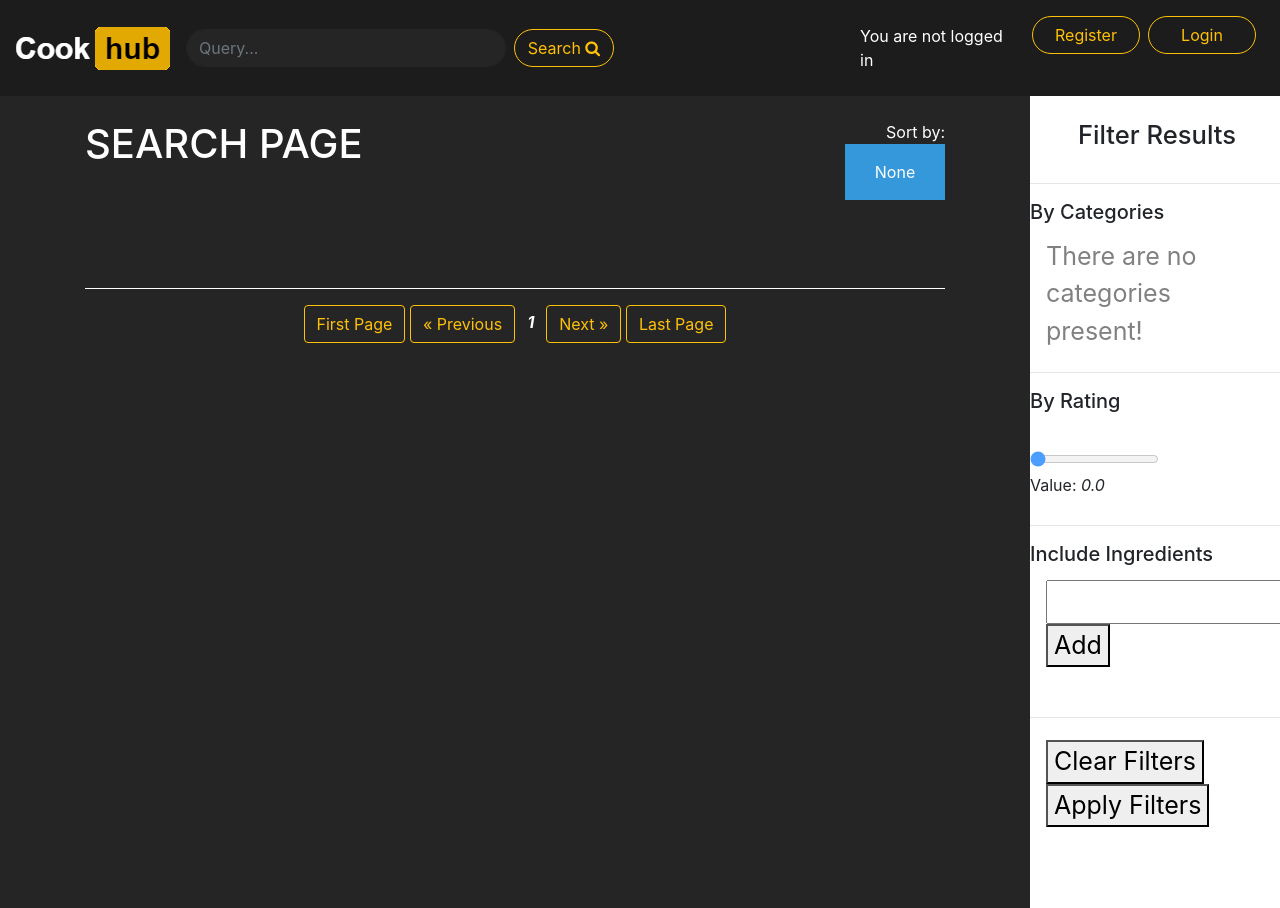
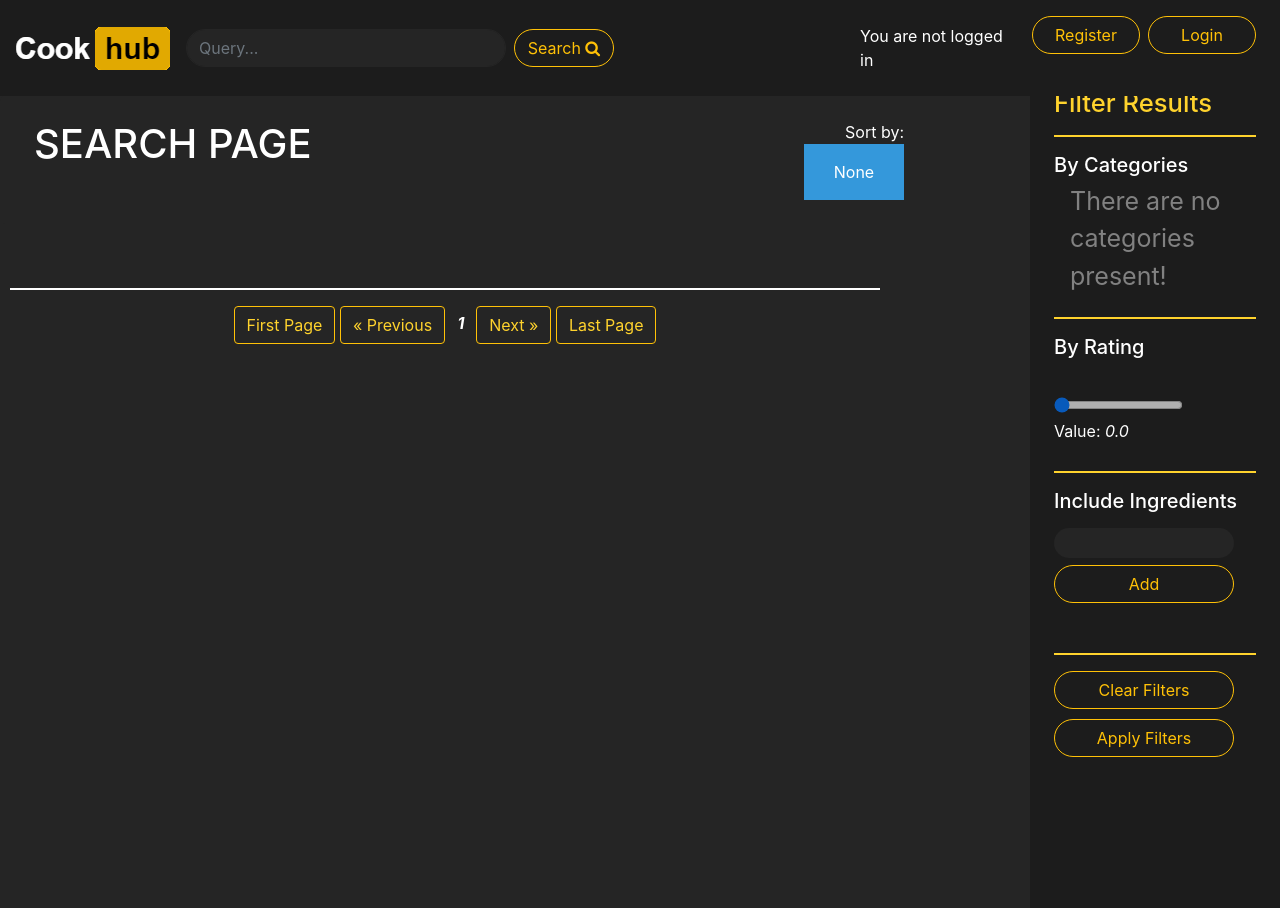
Before and after one commit to Konrad9/cookhub, a Django app: page /search/ in a window 1280 px wide. Run offline with Django 3.2, Linux system fonts and the light colour scheme; data that the repository does not hold is empty; some libraries are stand-ins or nearby versions.

Commit message:
Updated search side nav panel design

```diff
--- a/cookhub/static/css/search.css
+++ b/cookhub/static/css/search.css
@@ -35,12 +35,12 @@
   color: #f1f1f1;
 }
 
-/* Style page content
+
 .container {
-  margin-right: 250px; /* Same as the width of the sidebar */
+  margin-right: 250px;
   padding: 0px 10px;
 }
-*/
+
 
 /* On smaller screens, where height is less than 450px, change the style of the sidebar (less padding and a smaller font size) */
 @media screen and (max-height: 450px) {
@@ -93,3 +93,25 @@
 
 /* Show the dropdown menu (use JS to add this class to the .dropdown-content container when the user clicks on the dropdown button) */
 .show {display:block;}
+
+#results {
+  color: #ffd32d;
+}
+
+#side_nav_search {
+  color: white;
+}
+
+hr {
+  border: #ffd32d 1px solid;
+}
+
+#ingredientInput {
+  background-color: #252525;
+  color: white;
+  border-radius: 10rem;
+  padding-left: 10px;
+  font-size: 15px;
+  border: 0px;
+  margin-bottom: 7px;
+}
--- a/cookhub/templates/cookhub/search.html
+++ b/cookhub/templates/cookhub/search.html
@@ -6,7 +6,7 @@
 {% endblock %}
 
 {% block head_block %}
-<link rel="stylesheet" type="text/css" href="{% static 'css/search.css' %}" />
+    <link rel="stylesheet" type="text/css" href="{% static 'css/search.css' %}"/>
 {% endblock %}
 
 {% block body_block %}
@@ -14,7 +14,8 @@
         <div class="container">
             <div class="row">
                 <div class="col-md-4">
-                <h1 style="color: white; text-transform: uppercase" class="jumbotron-heading">Search{% if query %} results for: '{{ query }}'{% else %} page{% endif %}</h1>
+                    <h1 style="color: white; text-transform: uppercase" class="jumbotron-heading">Search{% if query %}
+                        results for: '{{ query }}'{% else %} page{% endif %}</h1>
                 </div>
                 <div class="col-md-4">
                 </div>
@@ -54,34 +55,39 @@
     </div>
 
     <script type="text/javascript" src="{% static 'js/search.js' %}"></script>
-<div class="sidenav pt-5 mt-5" style="background: white;">
-        <br />
-        <h2 class="pl-5 pb-3" >Filter Results</h2>
-        <hr />
-        <h5> By Categories </h5>
+    <div class="sidenav pl-4 pt-3 mt-5" id="side_nav_search" style="background: #1c1c1c;">
+        <br/>
+        <h2 id="results" class="">Filter Results</h2>
+        <hr class="mr-4">
+        <h5 class="mb-0"> By Categories </h5>
         <p>
             {% if categories %}
                 <script>
                     url = "{% url 'cookhub:getAllCategories' %}";
-            csrf_token =  "{{ csrf_token }}";
+                    csrf_token = "{{ csrf_token }}";
+
                     function getAllCategories() {
                         $.post(url, {"csrfmiddlewaretoken": csrf_token},
-                    function(json) {
+                            function (json) {
                                 $("ul#categories").empty();
                                 for (var id in json) {
                                     $("ul#categories").append("<li><label for='category" +
                                         id + "'><input name='catBox' type='checkbox' value='" +
                                         id + "' id='category" +
                                         id + "' />" +
-                             json[id] +" </label></li>");
+                                        json[id] + " </label></li>");
                                 }
                                 $("button#viewAllCategories").css("display", "none");
                             }
                         );
                         /*
                                         <li>
-                    <label for="category{{ category.id }}">
-                    <input class="catCheckbox" type="checkbox" value="{{ category.id }}" id="category{{ category.id }}" /> {{ category.name }}
+                                            <label for="category
+                        {{ category.id }}">
+                    <input class="catCheckbox" type="checkbox" value="
+                        {{ category.id }}" id="category
+                        {{ category.id }}" />
+                        {{ category.name }}
                     </label>
                 </li>
 */
@@ -92,44 +98,57 @@
                     {% for category in categories %}
                         <li>
                             <label for="category{{ category.id }}">
-                    <input name="catBox" type="checkbox" value="{{ category.id }}" id="category{{ category.id }}" /> {{ category.name }}
+                                <input name="catBox" type="checkbox" value="{{ category.id }}"
+                                       id="category{{ category.id }}"/> {{ category.name }}
                             </label>
                         </li>
                     {% endfor %}
                 </ul>
-            <button id="viewAllCategories" onclick="getAllCategories('{% url 'cookhub:getAllCategories' %}', '{{ csrf_token }}');" >View all categories</button>
+                <button class="btn btn-outline-warning my-2 my-sm-0 ml-2"
+                        style="border-radius:10rem;" id="viewAllCategories"
+                        onclick="getAllCategories('{% url 'cookhub:getAllCategories' %}', '{{ csrf_token }}');">View all
+                    categories
+                </button>
             {% else %}
                 There are no categories present!
             {% endif %}
         </p>
-        <hr />
+        <hr class="mr-4">
         <h5> By Rating </h5>
         <p>
         <div class="slidecontainer">
-            <input oninput="sliderFunction()" type="range" min="0" max="50" value="0" id="ratingSlider" class="slider" /><br />
+            <input oninput="sliderFunction()" type="range" min="0" max="50" value="0" id="ratingSlider" class="slider"/><br/>
             Value: <em id="sliderValue">0.0</em>
         </div>
         <style>
 
         </style>
         </p>
-        <hr />
+        <hr class="mr-4">
         <h5> Include Ingredients </h5>
-        <p>
-            <input type="text" id="ingredientInput" />
-            <button onclick="addIngredient();">Add</button>
+        <p class="pl-0 pt-0">
+            <input type="text" id="ingredientInput" style="width: 180px; height: 30px"/>
+            <button class="btn btn-block btn-outline-warning my-2 my-sm-0 ml-0"
+                    style="border-radius:10rem; width: 180px" onclick="addIngredient();">Add
+            </button>
         <ul id="ingredientList"></ul>
         </p>
-        <hr />
-        <p>
-        <button id="clearFilters" onclick="clearFilters();" >Clear Filters</button>
-        <button id="applyFilters" onclick="applyFilters();" >Apply Filters</button>
+        <hr class="mr-4">
+        <p class="m-0 p-0">
+            <button class="btn btn-block btn-outline-warning my-2 my-sm-0 ml-0"
+                    style="border-radius:10rem; width: 180px" id="clearFilters" onclick="clearFilters();">Clear Filters
+            </button>
         </p>
-        <br />
+        <p class="pl-0 mt-1">
+            <button id="apply" class="btn btn-block btn-outline-warning my-2 my-sm-0 ml-0"
+                    style="border-radius:10rem; width: 180px" id="applyFilters" onclick="applyFilters();">Apply Filters
+            </button>
+        </p>
+        <br/>
     </div>
     <script>
-$(document).ready(function() {
-        if ("{{ do }}"=="yes") {
+        $(document).ready(function () {
+            if ("{{ do }}" == "yes") {
                 // for when we are redirected from the homepage
                 var query = "{{ query }}";
                 var authenticated = "{{ user.is_authenticated }}";
@@ -165,7 +184,7 @@ var searchdata = {
                 "which": "query",
                 "NumberOfPages": {{ NumberOfPages }},
                 "single": "0",
-            "element":"div.row#results",
+                "element": "div.row#results",
                 "url": "{% url 'cookhub:recipe_pagination' %}",
                 {% if user.is_authenticated %}
                     "buttons": "yes",
@@ -181,7 +200,7 @@ var searchdata = {
                 "which": "filtered",
                 "NumberOfPages": "",
                 "single": "0",
-            "element":"div.row#results",
+                "element": "div.row#results",
                 "url": "{% url 'cookhub:recipe_pagination' %}",
                 {% if user.is_authenticated %}
                     "buttons": "yes",
```
Lines whose indentation alone changed are shown as unchanged.
